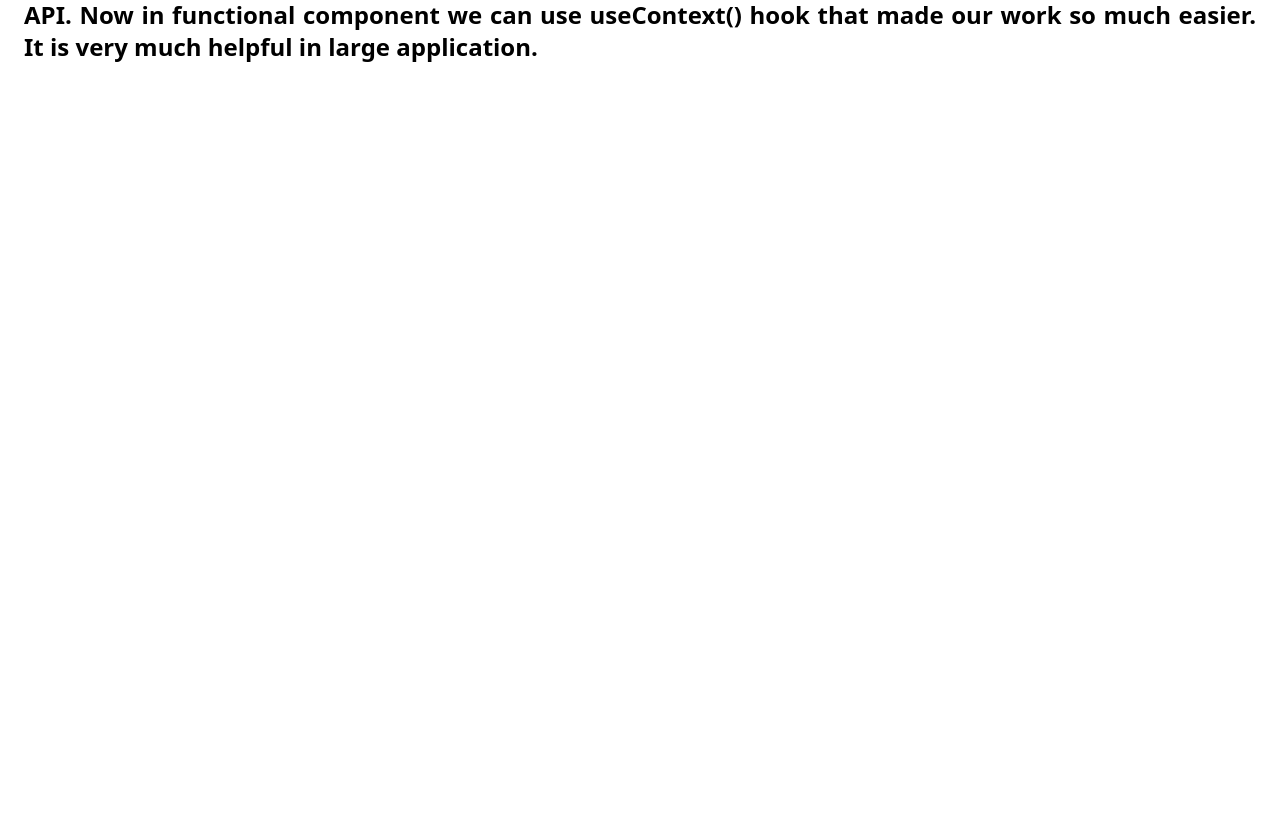
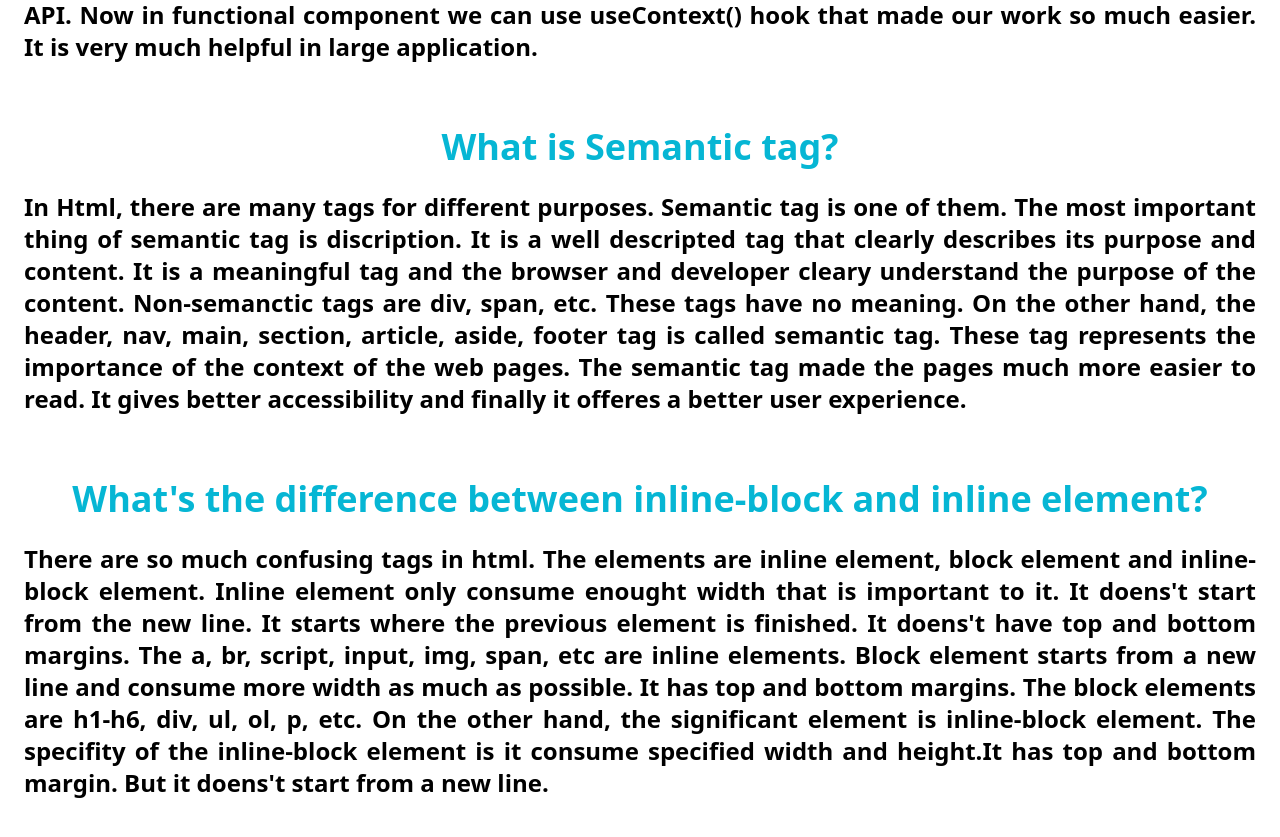
Before and after one commit to Omaralabdullah051/laptop-analysis-website, a React (Create React App) app: page /blogs in a window 1280 px wide. Shown: the part 425-1262 px from the top of the page. Before the commit the page ends 800 px from the top, so only its background shows below. Built offline with nearby package versions, Linux system fonts and the light colour scheme.

Commit message:
all questions added

```diff
--- a/src/components/Blogs/Blogs.js
+++ b/src/components/Blogs/Blogs.js
@@ -1,10 +1,14 @@
 import React from 'react';
 import Question1 from '../Question1/Question1';
+import Question2 from '../Question2/Question2';
+import Question3 from '../Question3/Question3';
 
 const Blogs = () => {
     return (
         <div>
             <Question1></Question1>
+            <Question2></Question2>
+            <Question3></Question3>
         </div>
     );
 };
--- /dev/null
+++ b/src/components/Question2/Question2.js
@@ -0,0 +1,12 @@
+import React from 'react';
+
+const Question2 = () => {
+    return (
+        <div className='mt-10'>
+            <h3 className='text-cyan-500 font-bold text-center'>What is Semantic tag?</h3>
+            <h5 className='font-semibold p-6 text-justify'>In Html, there are many tags for different purposes. Semantic tag is one of them. The most important thing of semantic tag is discription. It is a well descripted tag that clearly describes its purpose and content. It is a meaningful tag and the browser and developer cleary understand the purpose of the content. Non-semanctic tags are div, span, etc. These tags have no meaning. On the other hand, the header, nav, main, section, article, aside, footer tag is called semantic tag. These tag represents the importance of the context of the web pages. The semantic tag made the pages much more easier to read. It gives better accessibility and finally it offeres a better user experience.</h5>
+        </div>
+    );
+};
+
+export default Question2;
--- /dev/null
+++ b/src/components/Question3/Question3.js
@@ -0,0 +1,13 @@
+import React from 'react';
+
+const Question3 = () => {
+    return (
+        <div className='mt-10 mb-10'>
+            <h3 className='text-cyan-500 font-bold text-center'>What's the difference between inline-block and inline element?</h3>
+            <h5 className='font-semibold p-6 text-justify'>There are so much confusing tags in html. The elements are inline element, block element and inline-block element. Inline element only consume enought width that is important to it. It doens't start from the new line. It starts where the previous element is finished. It doens't have top and bottom margins. The a, br,  script, input, img, span, etc are inline elements. Block element starts from a new line and consume more width as much as possible. It has top and bottom margins. The block elements are h1-h6, div, ul, ol, p, etc. On the other hand, the significant element is inline-block element. The specifity of the inline-block element is it consume specified width and height.It has top and bottom margin. But it doens't start from a new line.</h5>
+
+        </div>
+    );
+};
+
+export default Question3;
```
